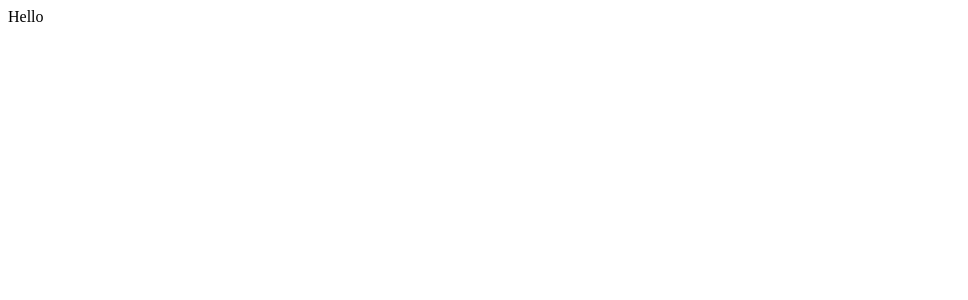
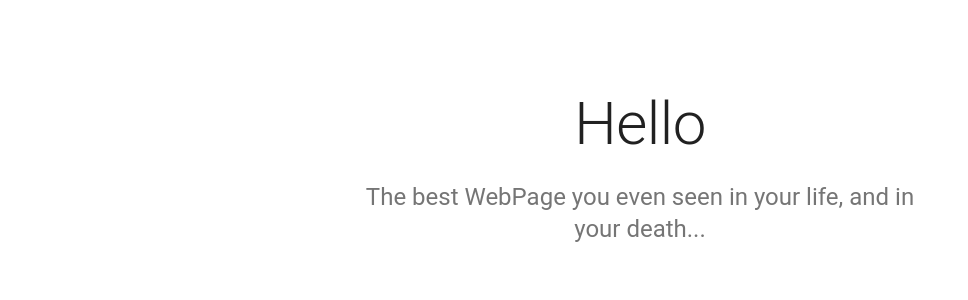
Before and after one commit to Jeffresh/Meeseeks, a React (Create React App) app: page / in a window 1280 px wide. Shown: the top 300 px of the page, without its empty margins (0-968 px from the left). Built offline with nearby package versions, Linux system fonts and the light colour scheme.

Commit message:
chore: mod hello component now body behavior/rol

```diff
--- a/src/components/Hello.tsx
+++ b/src/components/Hello.tsx
@@ -1,3 +1,38 @@
+import { Container, Typography } from '@material-ui/core'
+import { makeStyles } from '@material-ui/core/styles'
 import React from 'react'
 
-export const Hello = (): JSX.Element => <div>Hello</div>
+const useStyles = makeStyles(theme => ({
+  body: {
+    marginTop: theme.spacing(8),
+    paddingTop: theme.spacing(3),
+    paddingBottom: theme.spacing(3),
+  },
+}))
+
+export const Hello = (): JSX.Element => {
+  const classes = useStyles()
+
+  return (
+    <Container maxWidth="sm" component="main" className={classes.body}>
+      <Typography
+        component="h1"
+        variant="h2"
+        align="center"
+        color="textPrimary"
+        gutterBottom
+      >
+        Hello
+      </Typography>
+
+      <Typography
+        variant="h5"
+        align="center"
+        color="textSecondary"
+        component="p"
+      >
+        The best WebPage you even seen in your life, and in your death...
+      </Typography>
+    </Container>
+  )
+}
```
